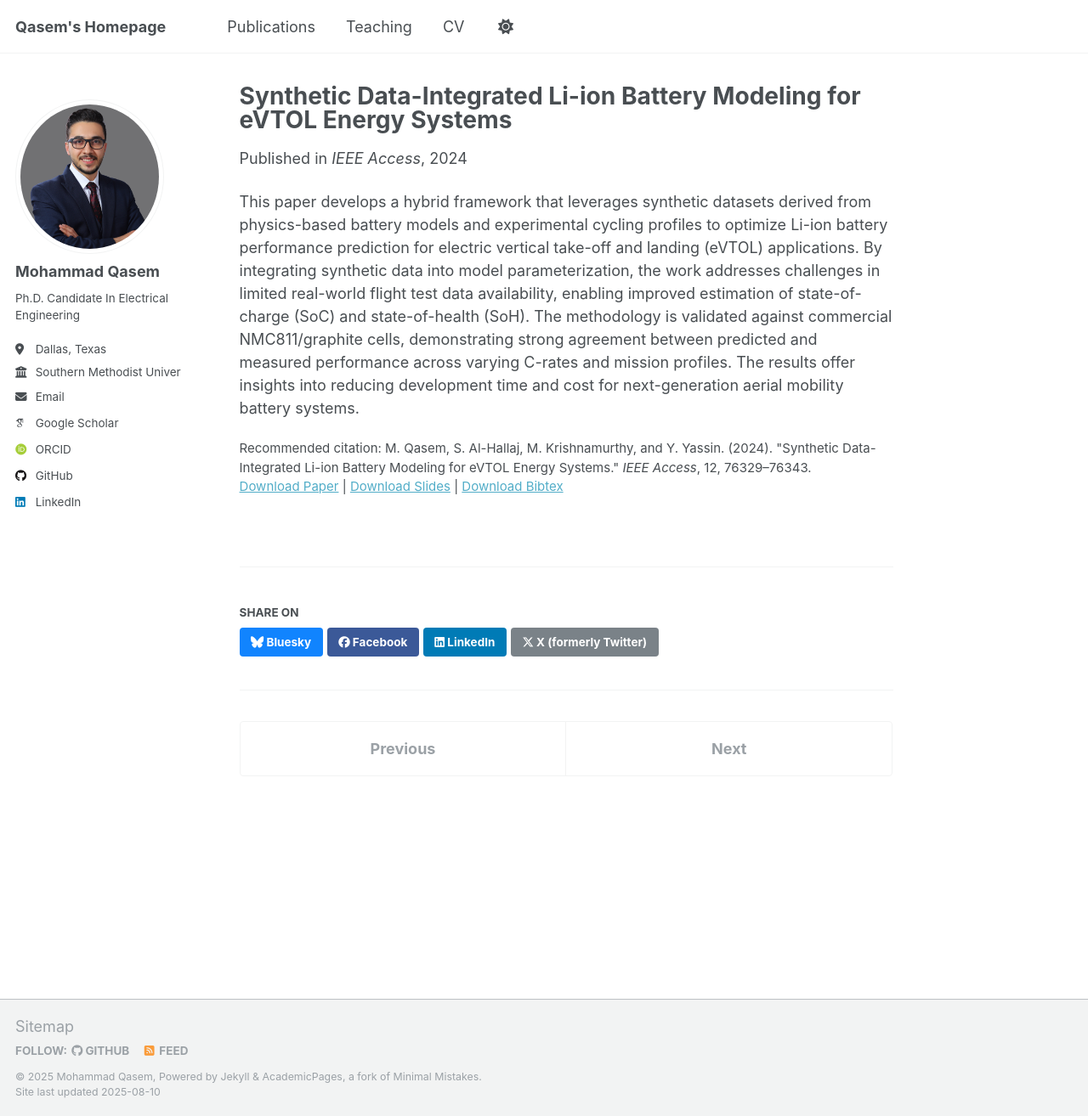
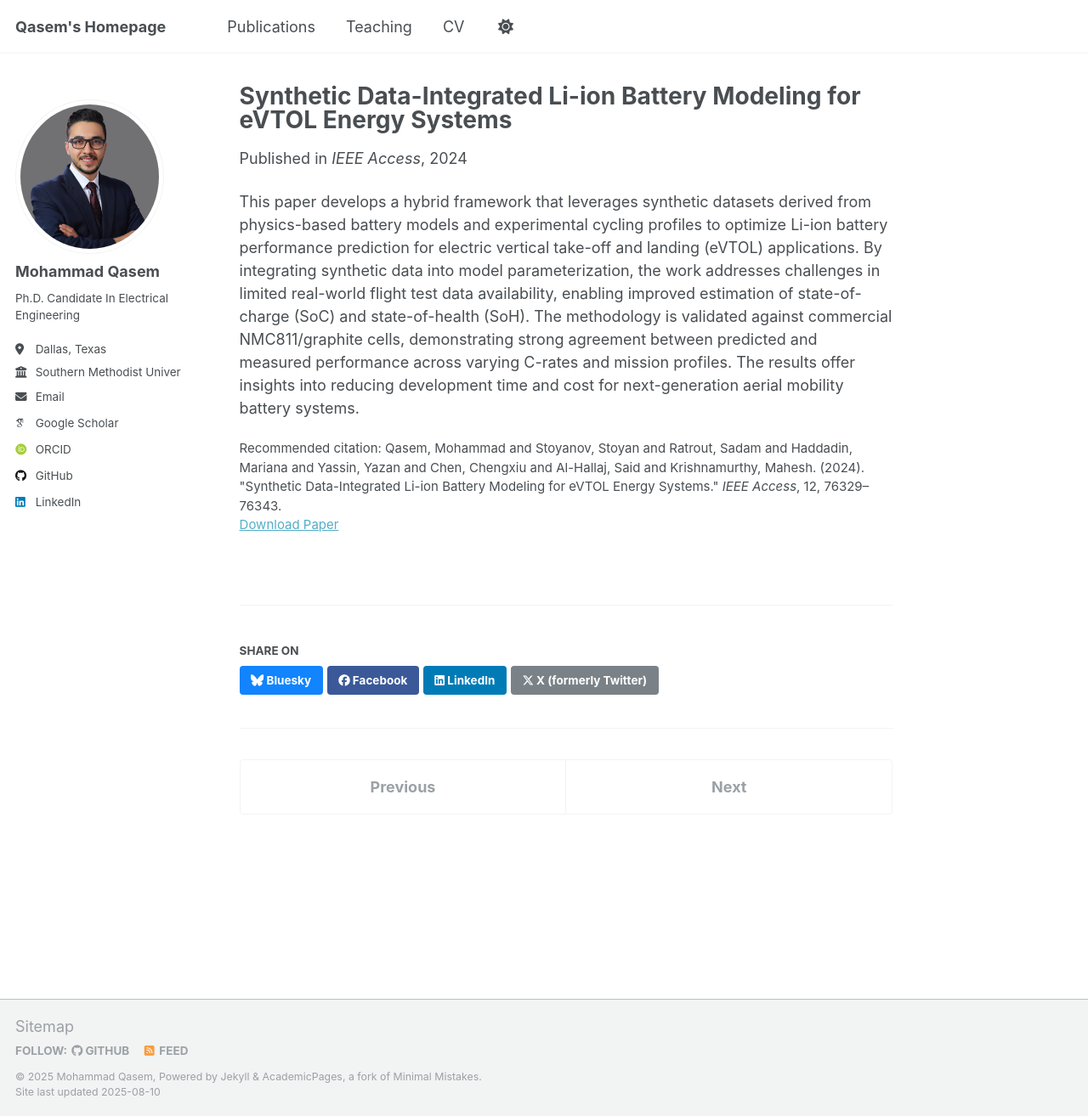
Before and after one commit to MohammadQasem97/Mohammad_Qasem.github.io, a Jekyll site: the page built from _publications/2009-10-01-paper-title-number-1.md, in a window 1280 px wide and 1314 px high. Shown: the whole window at 85% size. Built offline with Jekyll 4.4.1, drawn with Linux system fonts in a browser that asks for light colours; some web fonts are replaced; a script that is not in the unit is left out.

Commit message:
Update 2009-10-01-paper-title-number-1.md

```diff
--- a/_publications/2009-10-01-paper-title-number-1.md
+++ b/_publications/2009-10-01-paper-title-number-1.md
@@ -6,9 +6,7 @@ permalink: /publication/2024-01-01-synthetic-data-integrated-li-ion-battery-mode
 excerpt: 'This work presents a novel methodology that integrates synthetic datasets with electrochemical modeling to evaluate the performance of Li-ion batteries in eVTOL energy systems. The study combines physics-based models with data-driven approaches to enhance prediction accuracy for high-power, high-energy aviation applications.'
 date: 2024-01-01
 venue: 'IEEE Access'
-slidesurl: ''
 paperurl: 'https://ieeexplore.ieee.org/abstract/document/10540386'
-bibtexurl: ''
-citation: 'M. Qasem, S. Al-Hallaj, M. Krishnamurthy, and Y. Yassin. (2024). "Synthetic Data-Integrated Li-ion Battery Modeling for eVTOL Energy Systems." <i>IEEE Access</i>, 12, 76329–76343.'
+citation: 'Qasem, Mohammad and Stoyanov, Stoyan and Ratrout, Sadam and Haddadin, Mariana and Yassin, Yazan and Chen, Chengxiu and Al-Hallaj, Said and Krishnamurthy, Mahesh. (2024). "Synthetic Data-Integrated Li-ion Battery Modeling for eVTOL Energy Systems." <i>IEEE Access</i>, 12, 76329–76343.'
 ---
 This paper develops a hybrid framework that leverages synthetic datasets derived from physics-based battery models and experimental cycling profiles to optimize Li-ion battery performance prediction for electric vertical take-off and landing (eVTOL) applications. By integrating synthetic data into model parameterization, the work addresses challenges in limited real-world flight test data availability, enabling improved estimation of state-of-charge (SoC) and state-of-health (SoH). The methodology is validated against commercial NMC811/graphite cells, demonstrating strong agreement between predicted and measured performance across varying C-rates and mission profiles. The results offer insights into reducing development time and cost for next-generation aerial mobility battery systems.
```
